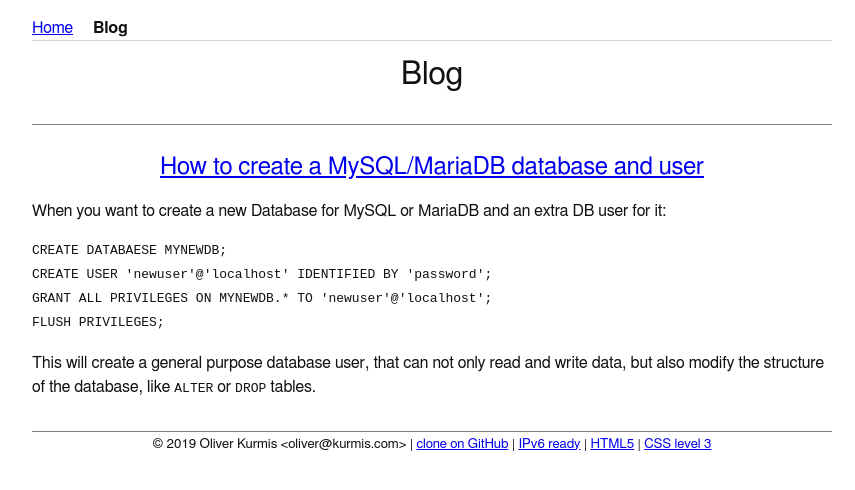
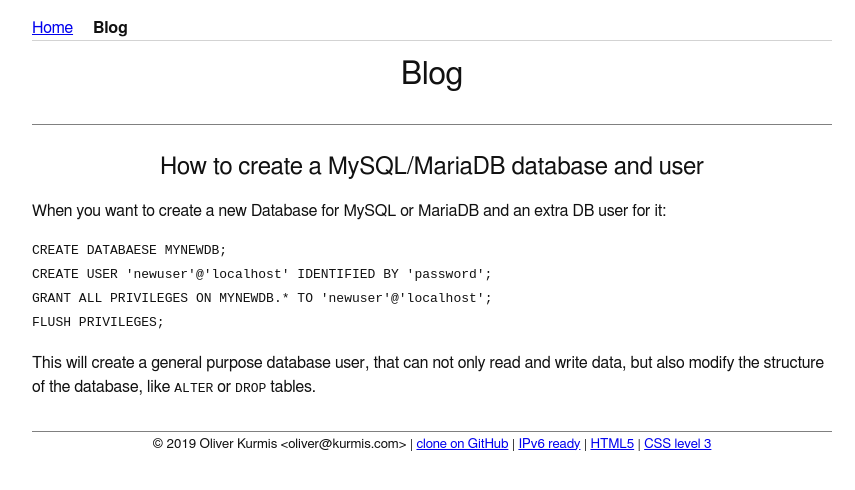
Before and after one commit to oliworx/oliworx.github.com, a Jekyll site: the page built from blog.md, in a window 1280 px wide. Shown: the top 490 px of the page, without its empty margins (208-1063 px from the left). Built offline with Jekyll 4.4.1, drawn with Linux system fonts in a browser that asks for light colours.

Commit message:
Add syntax highlighting, no linked headline in blog index page

```diff
--- a/blog.md
+++ b/blog.md
@@ -5,9 +5,7 @@
 
 {% for post in site.posts %}
 <section>
-  <h2>
-    <a href="{{ post.url }}">{{ post.title }}</a>
-  </h2>
+  <h2>{{ post.title }}</h2>
   {{ post.content }}
 </section>
 {% endfor %}
```
Also changed, not shown: _posts/2019-08-15-create-mysql-database-and-user.md (+6 -5 lines).
